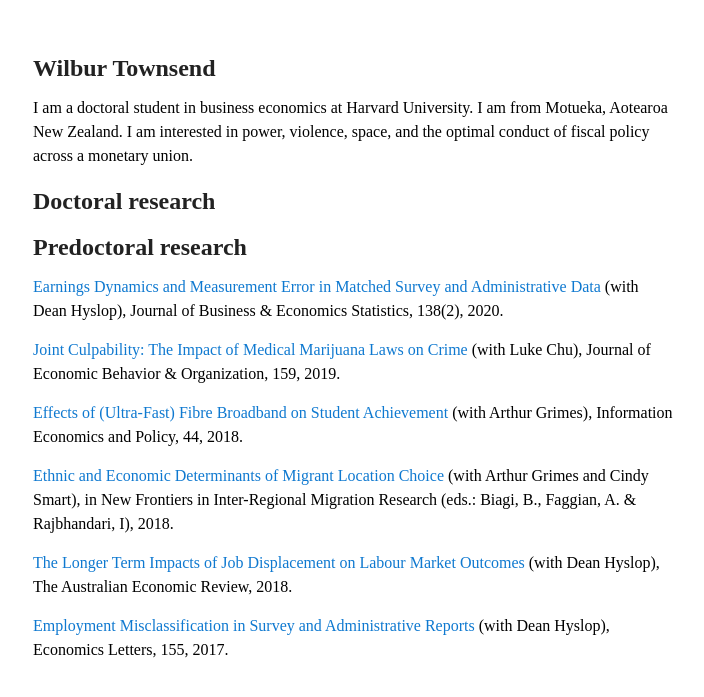
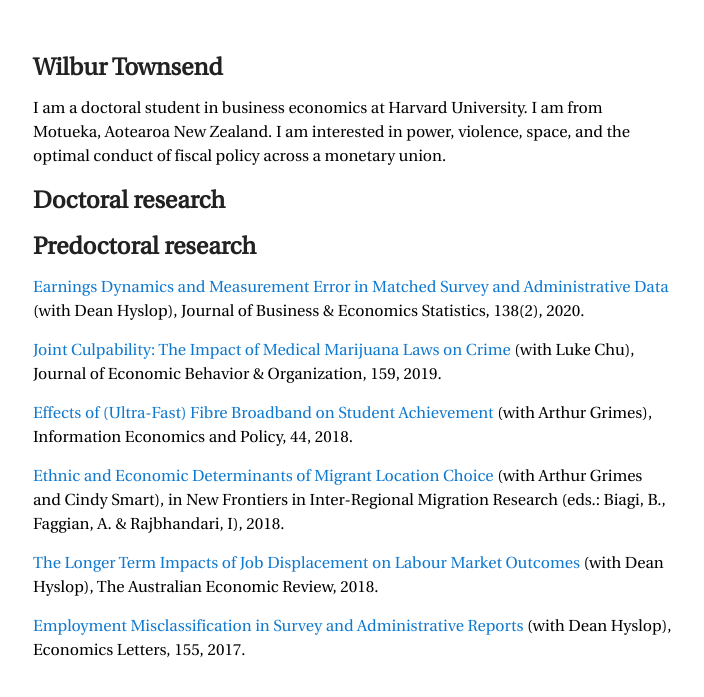
Before and after one commit to wilburtownsend/wilburtownsend.github.io, a Jekyll site: the page built from index.md, in a window 1280 px wide. Shown: the top 697 px of the page, without its empty margins (287-991 px from the left). Built offline with Jekyll 4.4.1, drawn with Linux system fonts in a browser that asks for light colours; our own code applies the rules of GitHub Pages for plain Markdown files.

Commit message:
add utopia font

```diff
--- a/assets/style.css
+++ b/assets/style.css
@@ -1,3 +1,13 @@
+@font-face {
+    font-family: 'Utopia';
+    src: url('Utopia-Regular.woff2') format('woff2'),
+        url('Utopia-Regular.woff') format('woff');
+    font-weight: normal;
+    font-style: normal;
+    font-display: swap;
+}
+
+
 .highlight table td{padding:5px}
 .highlight table pre{margin:0}
 .highlight .cm{color:#777772;font-style:italic}
@@ -65,7 +75,7 @@
 article,aside,details,figcaption,figure,footer,header,hgroup,menu,nav,section{display:block}
 ol,ul{list-style:none}
 table{border-collapse:collapse;border-spacing:0}
-body{box-sizing:border-box;font-size:16px;font-family: utopia-std, serif;
+body{box-sizing:border-box;font-size:16px;font-family: Utopia, serif;
 font-style: normal;
 font-weight: 400;
 line-height:1.5;-webkit-font-smoothing:antialiased}
```
Also changed, not shown: assets/Utopia-Regular.woff (added), assets/Utopia-Regular.woff2 (added).
